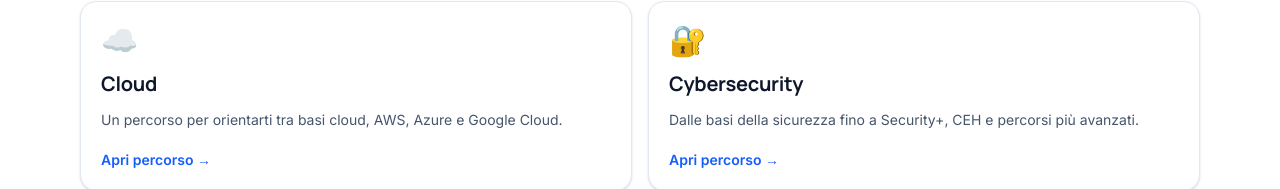
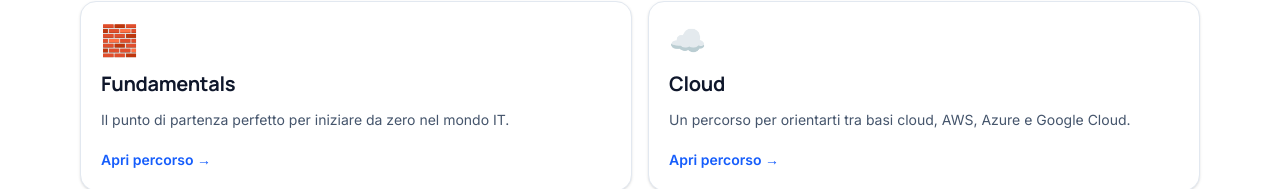
Before and after one commit to martens79/certifyquiz-next, a Next.js app: page /it/percorsi in a window 1280 px wide. Shown: the part 304-493 px from the top of the page. Built offline with nearby package versions, Linux system fonts and the light colour scheme; no server answers.

Commit message:
add Fundamentals roadmap to Percorsi page

```diff
--- a/src/app/it/percorsi/page.tsx
+++ b/src/app/it/percorsi/page.tsx
@@ -1,6 +1,12 @@
 import Link from "next/link";
 
 const roadmapItems = [
+  {
+    title: "Fundamentals",
+    desc: "Il punto di partenza perfetto per iniziare da zero nel mondo IT.",
+    href: "/it/roadmap-fundamentals",
+    icon: "🧱",
+  },
   {
     title: "Cloud",
     desc: "Un percorso per orientarti tra basi cloud, AWS, Azure e Google Cloud.",
```
